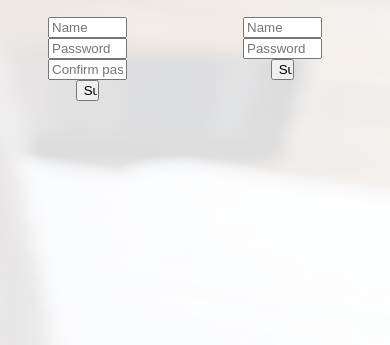
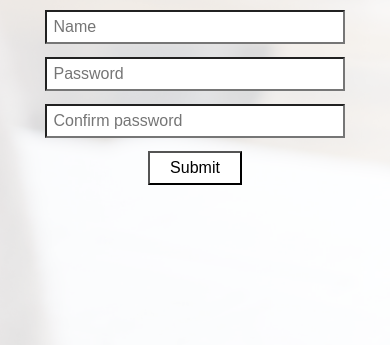
Before and after one commit to DevGrrrl/BudgetPlanner, a website: page public/login.html in a window 390 px wide. Shown: the part 101-446 px from the top of the page. Drawn offline with Linux system fonts and the light colour scheme.

Commit message:
mobile first login

```diff
--- a/public/login.css
+++ b/public/login.css
@@ -1,6 +1,6 @@
 body {
-  display: flex;
-  flex-direction: row;
+  /*display: flex;
+  flex-direction: row;*/
   font-family: 'Quicksand', sans-serif;
   width: 100vw;
   margin: 0;
@@ -10,7 +10,7 @@ body {
   background-size: cover;
 }
 
-.signup-container , .login-container {
+/*.signup-container , .login-container {
   display: flex;
   flex-direction: column;
   width: 50%;
@@ -18,15 +18,60 @@ body {
   overflow: auto;
   background: rgba(255, 255, 255, 0.85);
   padding: 3rem;
+}*/
+.signup-container , .login-container {
+
+    display: flex;
+    flex-direction: column;
+    text-align: center;
+    font-size: 1.5rem;
+    margin: auto;
+    /* width: 80%; */
+    min-height: 50vh;
+    overflow: auto;
+    background: rgba(255, 255, 255, 0.85);
+    padding: 0 10%;
+
 }
+/*form {
+  display: flex;
+  flex-direction: column;
+  max-width: 80%;
+}*/
 
 form {
   display: flex;
   flex-direction: column;
-  max-width: 80%;
+  max-width: 100%;
+}
+
+/*mobile*/
+input {
+  margin:2%;
+  padding:2%;
+  font-size: 1rem;
+  background-color: white;
 }
 
 input[type="submit"] {
   width: 30%;
   align-self: center;
 }
+
+/*desktop css below*/
+@media  screen and (min-width: 550px)  {
+
+  body {
+    display: flex;
+    flex-direction: row;
+  }
+
+  .signup-container , .login-container {
+    width: 50%;
+    min-height: 100vh;
+    padding: 3rem;
+  }
+form {
+    max-width: 80%;
+}
+}
```
